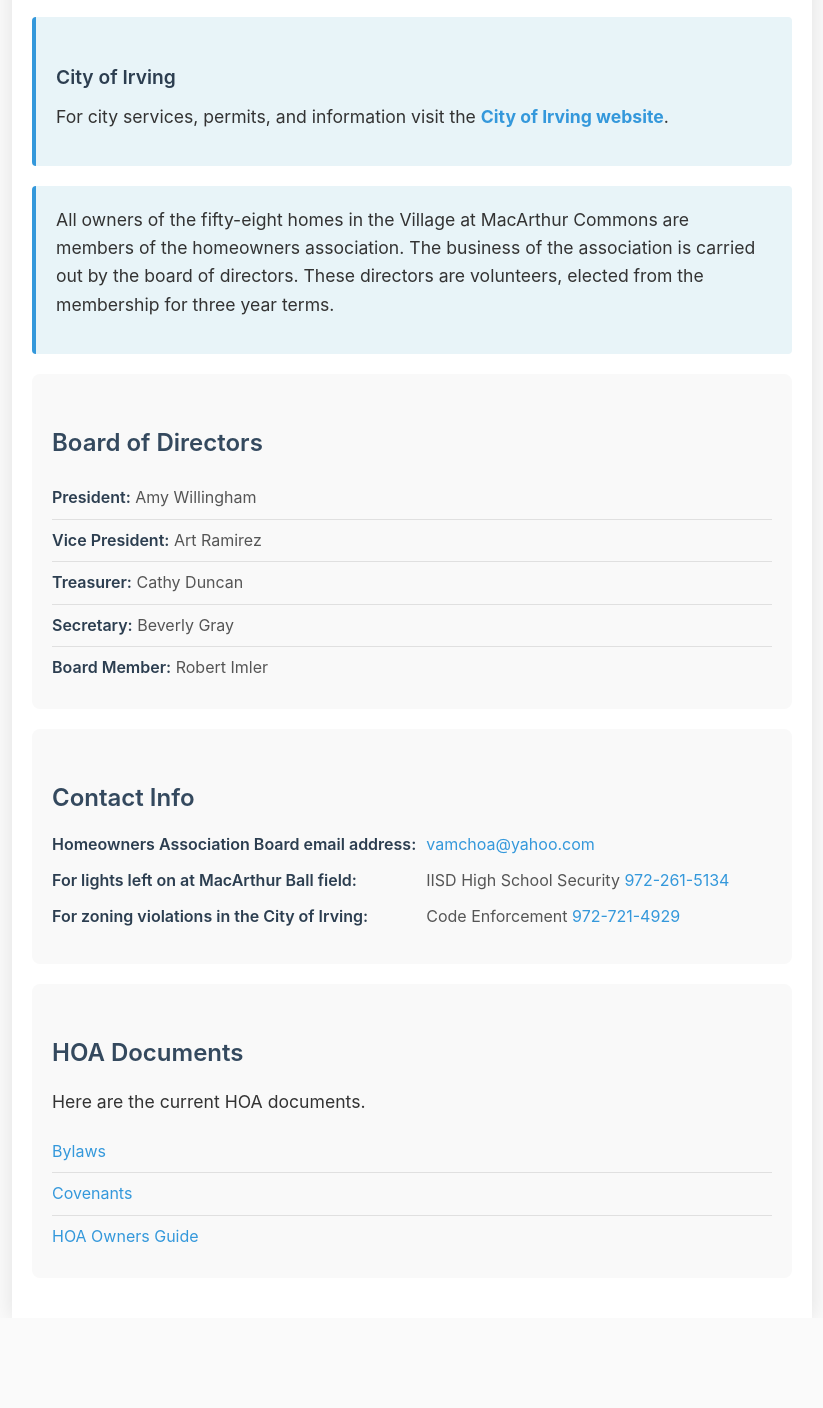
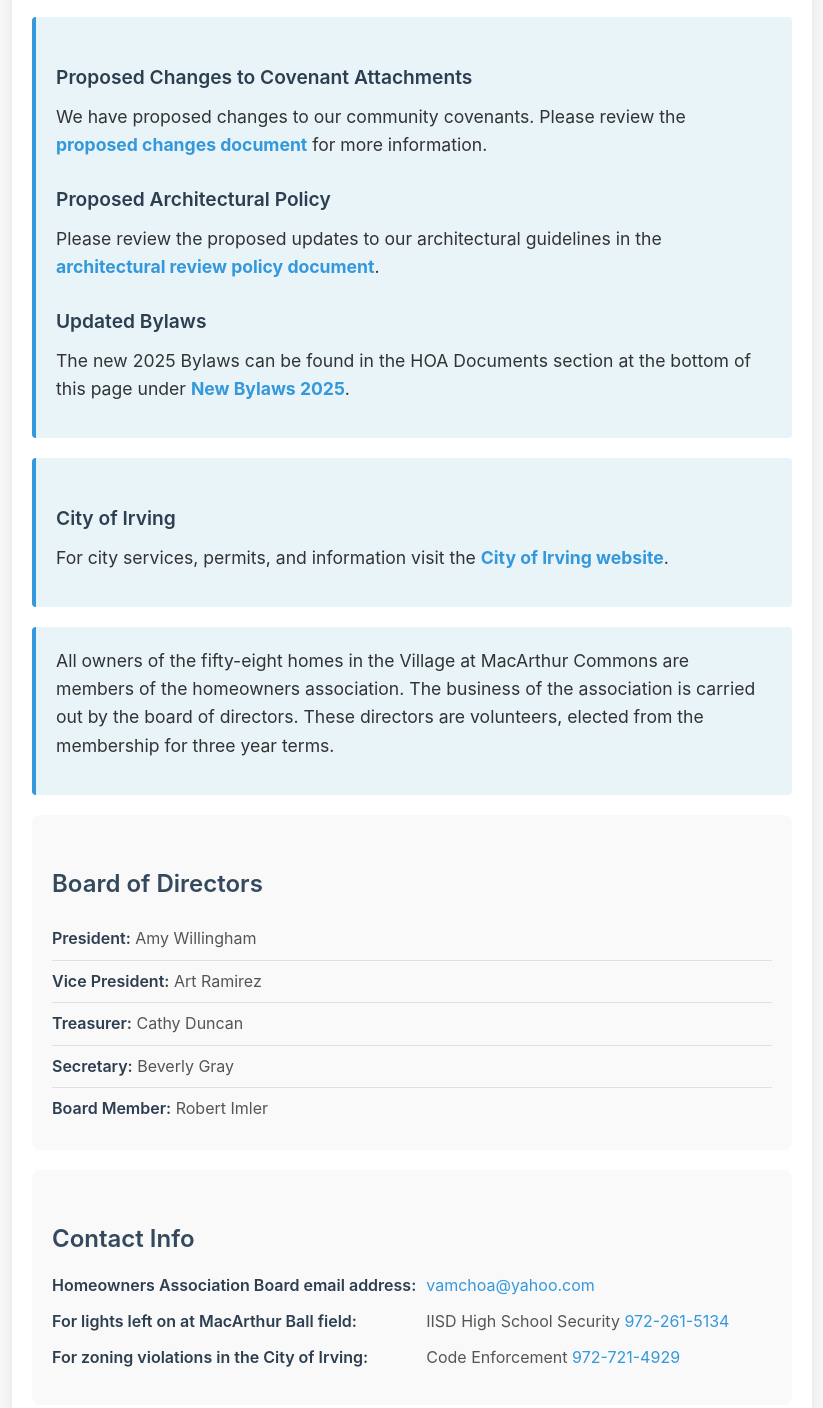
Before and after one commit to morphodone/hoa-html, a plain HTML site: page index.html in a window 1280 px wide. Shown: the part 1012-2420 px from the top of the page, without its empty margins (228-1051 px from the left). Before the commit the page ends 2330 px from the top, so only its background shows below. Drawn offline with Linux system fonts and the light colour scheme.

Commit message:
bylaw udpates and other changes

```diff
--- a/index.html
+++ b/index.html
@@ -223,6 +223,15 @@
             </div>
 
             <div class="highlight-box">
+                <h3>Proposed Changes to Covenant Attachments</h3>
+                <p>We have proposed changes to our community covenants. Please review the <a href="documents/CovenantAttachments2025_convertedToPDF.pdf" target="_blank" rel="noopener noreferrer"><strong>proposed changes document</strong></a> for more information.</p>
+                <h3>Proposed Architectural Policy</h3>
+                <p>Please review the proposed updates to our architectural guidelines in the <a href="documents/ArchitecturalReviewPolicy2025_convertedToPDF.pdf" target="_blank" rel="noopener noreferrer"><strong>architectural review policy document</strong></a>.</p>
+                <h3>Updated Bylaws</h3>
+                <p>The new 2025 Bylaws can be found in the HOA Documents section at the bottom of this page under <a href="documents/BylawsRewrite2025_convertedToPDF.pdf" target="_blank" rel="noopener noreferrer"><strong>New Bylaws 2025</strong></a>.</p>
+            </div>
+
+            <div class="highlight-box">
                 <h3>City of Irving</h3>
                 <p>For city services, permits, and information visit the <a href="https://www.cityofirving.org/" target="_blank" rel="noopener noreferrer"><strong>City of Irving website</strong></a>.</p>
             </div>
@@ -262,7 +271,8 @@
                 <h2>HOA Documents</h2>
                 <p>Here are the current HOA documents.</p>
                 <ul class="board-list">
-                    <li><a href="documents/bylaws.pdf" target="_blank" class="document-link">Bylaws</a></li>
+                    <li><a href="documents/BylawsRewrite2025_convertedToPDF.pdf" target="_blank" class="document-link">New Bylaws 2025</a></li>
+                    <li><a href="documents/bylaws.pdf" target="_blank" class="document-link">Old Bylaws</a></li>
                     <li><a href="documents/covenants.pdf" target="_blank" class="document-link">Covenants</a></li>
                     <li><a href="documents/owners-guide.pdf" target="_blank" class="document-link">HOA Owners Guide</a></li>
                 </ul>
```
Also changed, not shown: 3 other files.
